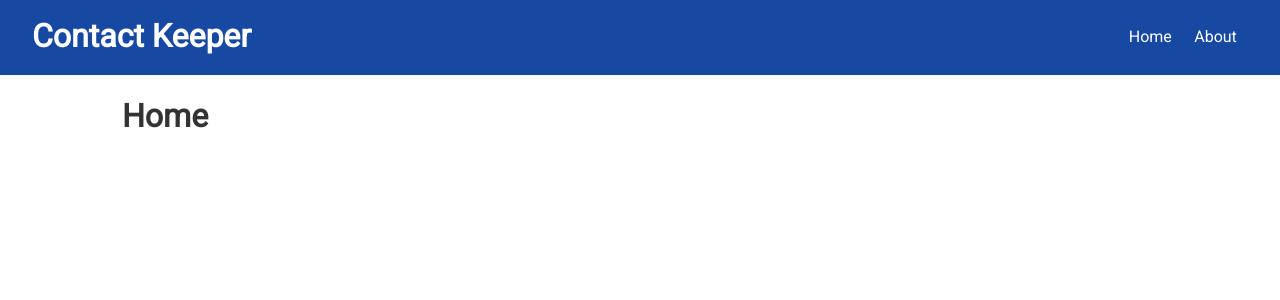
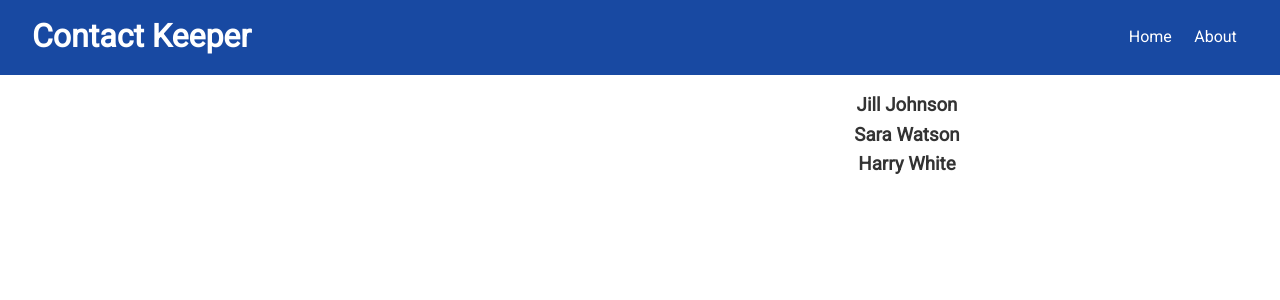
Before and after one commit to phishchiang/web3dviewer_system, a React (Create React App) app in the folder client/: page / in a window 1280 px wide. Shown: the top 300 px of the page. Built offline with nearby package versions, Linux system fonts and the light colour scheme.

Commit message:
contact name and the context

```diff
--- a/client/src/App.js
+++ b/client/src/App.js
@@ -5,8 +5,11 @@ import Home from "./components/pages/Home";
 import About from "./components/pages/About";
 import "./App.css";
 
+import ContactState from "./context/contact/ContactState";
+
 const App = () => {
   return (
+    <ContactState>
       <Router>
         <Fragment>
           <Navbar />
@@ -18,6 +21,7 @@ const App = () => {
           </div>
         </Fragment>
       </Router>
+    </ContactState>
   );
 };
 
--- /dev/null
+++ b/client/src/components/contacts/Contacts.js
@@ -0,0 +1,17 @@
+import React, { Fragment, useContext } from "react";
+import ContactContext from "../../context/contact/contactContext";
+
+const Contacts = () => {
+  const contactContext = useContext(ContactContext);
+
+  const { contacts } = contactContext;
+  return (
+    <Fragment>
+      {contacts.map(contact => (
+        <h3>{contact.name}</h3>
+      ))}
+    </Fragment>
+  );
+};
+
+export default Contacts;
--- a/client/src/components/pages/Home.js
+++ b/client/src/components/pages/Home.js
@@ -1,9 +1,13 @@
 import React from "react";
+import Contacts from "../contacts/Contacts";
 
 const Home = () => {
   return (
-    <div>
-      <h1>Home</h1>
+    <div className="grid-2">
+      <div>{/* ContactForm */}</div>
+      <div>
+        <Contacts />
+      </div>
     </div>
   );
 };
--- /dev/null
+++ b/client/src/context/contact/ContactState.js
@@ -0,0 +1,69 @@
+import React, { useReducer } from "react";
+import uuid from "uuid";
+import ContactContext from "./contactContext";
+import contactReducer from "./contactReducer";
+import {
+  ADD_CONTACT,
+  DELETE_CONTACT,
+  SET_CURRENT,
+  CLEAR_CURRENT,
+  UPDATE_CONTACT,
+  FILTER_CONTACT,
+  CLEAR_FILTER
+} from "../types";
+
+const ContactState = props => {
+  const initialState = {
+    contacts: [
+      {
+        id: 1,
+        name: "Jill Johnson",
+        email: "jill@gmail.com",
+        phone: "111-111-1111",
+        type: "personal"
+      },
+      {
+        id: 2,
+        name: "Sara Watson",
+        email: "sara@gmail.com",
+        phone: "222-222-2222",
+        type: "personal"
+      },
+      {
+        id: 3,
+        name: "Harry White",
+        email: "harry@gmail.com",
+        phone: "333-333-3333",
+        type: "professional"
+      }
+    ]
+  };
+
+  const [state, dispatch] = useReducer(contactReducer, initialState);
+
+  // Add contact
+
+  // Delete contact
+
+  // Set current contact
+
+  // Clear current contact
+
+  // Update contact
+
+  // Filter conatacts
+
+  // Clear Filter
+
+  return (
+    <ContactContext.Provider
+      value={{
+        contacts: state.contacts
+      }}
+    >
+      {props.children}
+    </ContactContext.Provider>
+  );
+};
+
+export default ContactState;
--- /dev/null
+++ b/client/src/context/contact/contactContext.js
@@ -0,0 +1,6 @@
+import { createContext } from "react";
+// Just initialize
+
+const contactContext = createContext();
+
+export default contactContext;
--- /dev/null
+++ b/client/src/context/types.js
@@ -0,0 +1,10 @@
+// Just variable we use
+export const ADD_CONTACT = "ADD_CONTACT";
+export const DELETE_CONTACT = "DELETE_CONTACT";
+export const SET_CURRENT = "SET_CURRENT";
+export const CLEAR_CURRENT = "CLEAR_CURRENT";
+export const UPDATE_CONTACT = "UPDATE_CONTACT";
+export const FILTER_CONTACT = "FILTER_CONTACT";
+export const CLEAR_FILTER = "CLEAR_FILTER";
+export const SET_ALERT = "SET_ALERT";
+export const REMOVE_ALERT = "REMOVE_ALERT";
```
Also changed, not shown: client/src/components/contacts/ContactItem.js (added), client/src/context/contact/contactReducer.js (added). Lines whose indentation alone changed are shown as unchanged.
